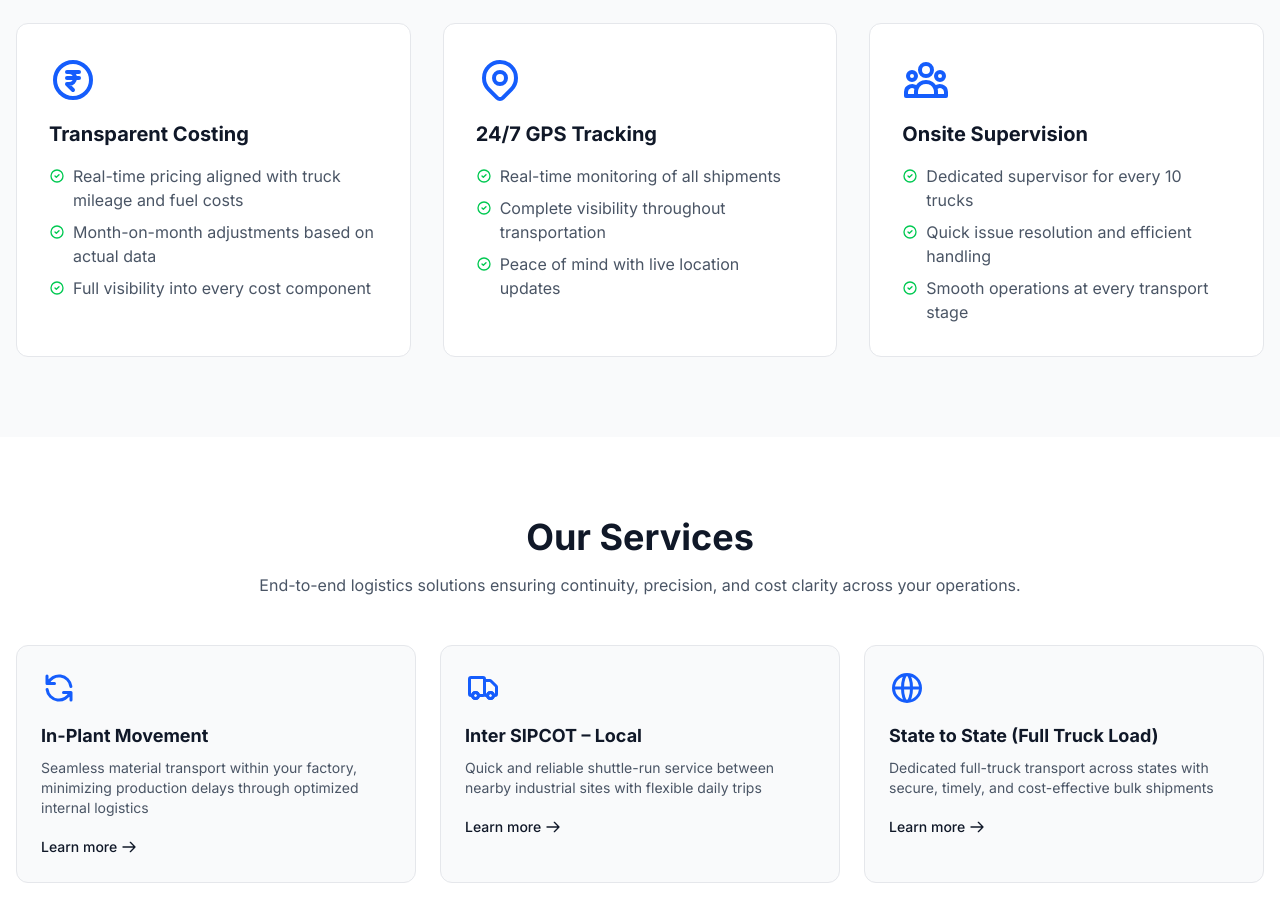
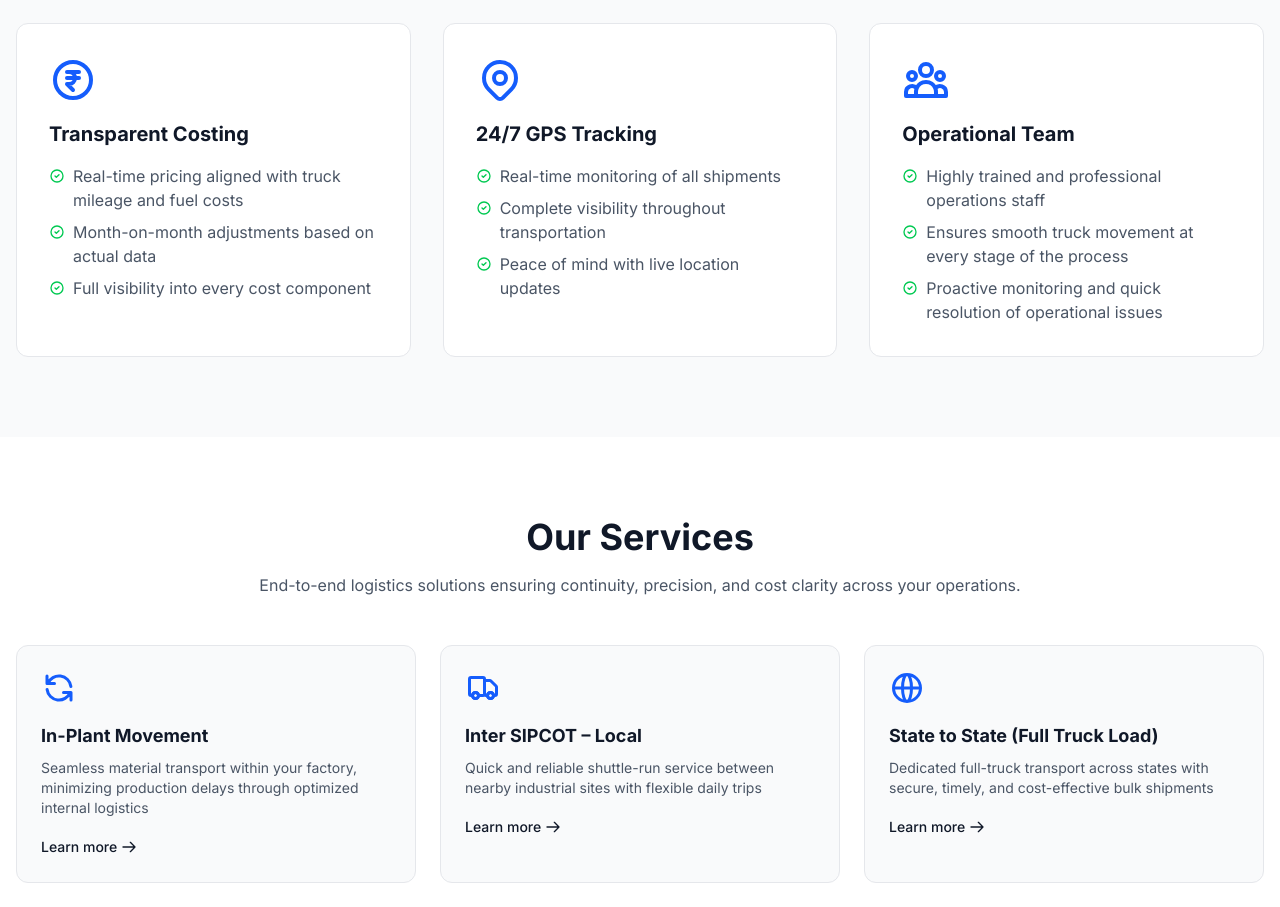
Before and after one commit to manojhegde2001/surya-transport, a Next.js app: page / in a window 1280 px wide. Shown: the part 1140-2047 px from the top of the page. Built offline with nearby package versions, Linux system fonts and the light colour scheme; no server answers.

Commit message:
'Operational Team'

```diff
--- a/src/components/home/WhyChooseUs.tsx
+++ b/src/components/home/WhyChooseUs.tsx
@@ -28,12 +28,13 @@ const WhyChooseUs = () => {
       icon: HiOutlineLocationMarker,
     },
     {
-      title: 'Onsite Supervision',
+      title: 'Operational Team',
       points: [
-        'Dedicated supervisor for every 10 trucks',
-        'Quick issue resolution and efficient handling',
-        'Smooth operations at every transport stage',
+        'Highly trained and professional operations staff',
+        'Ensures smooth truck movement at every stage of the process',
+        'Proactive monitoring and quick resolution of operational issues',
       ],
+
       icon: HiOutlineUserGroup,
     },
   ];
```
